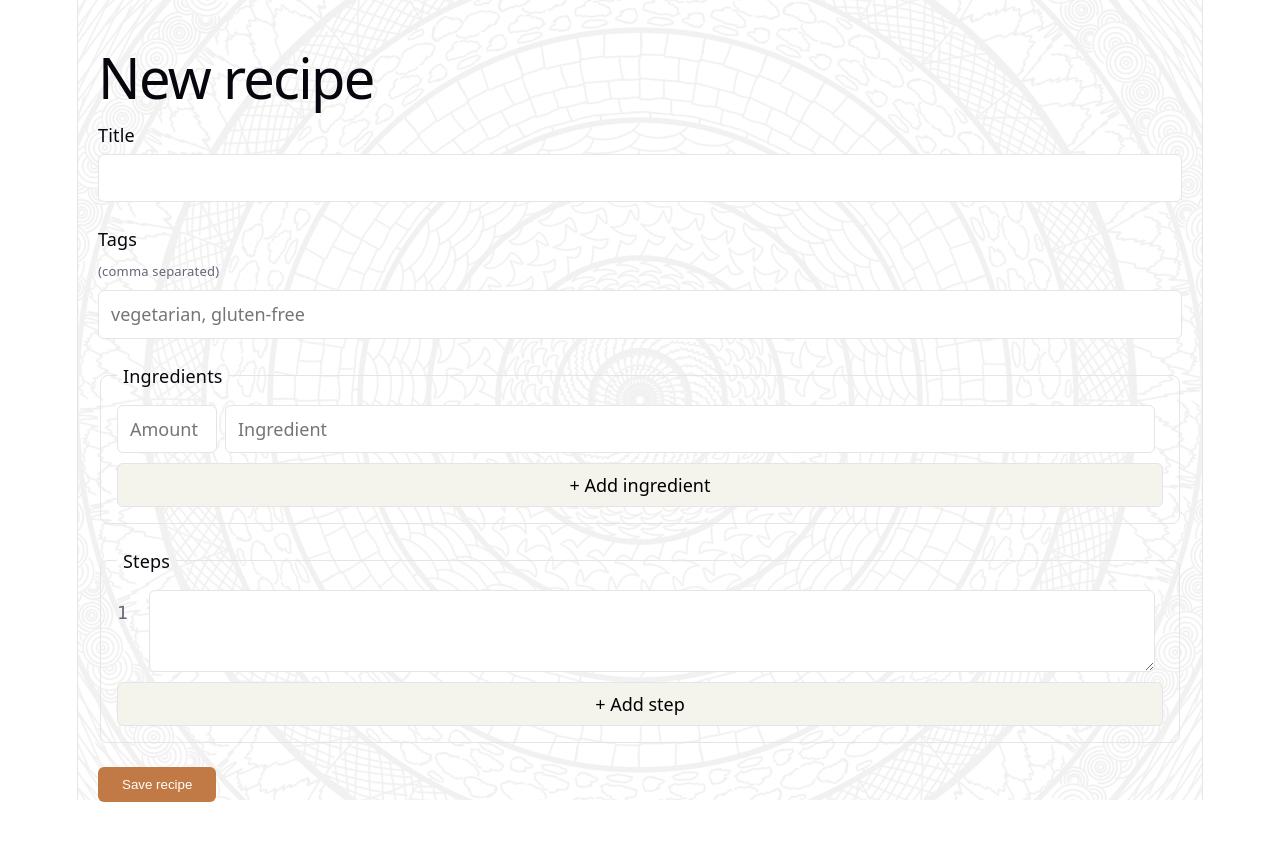
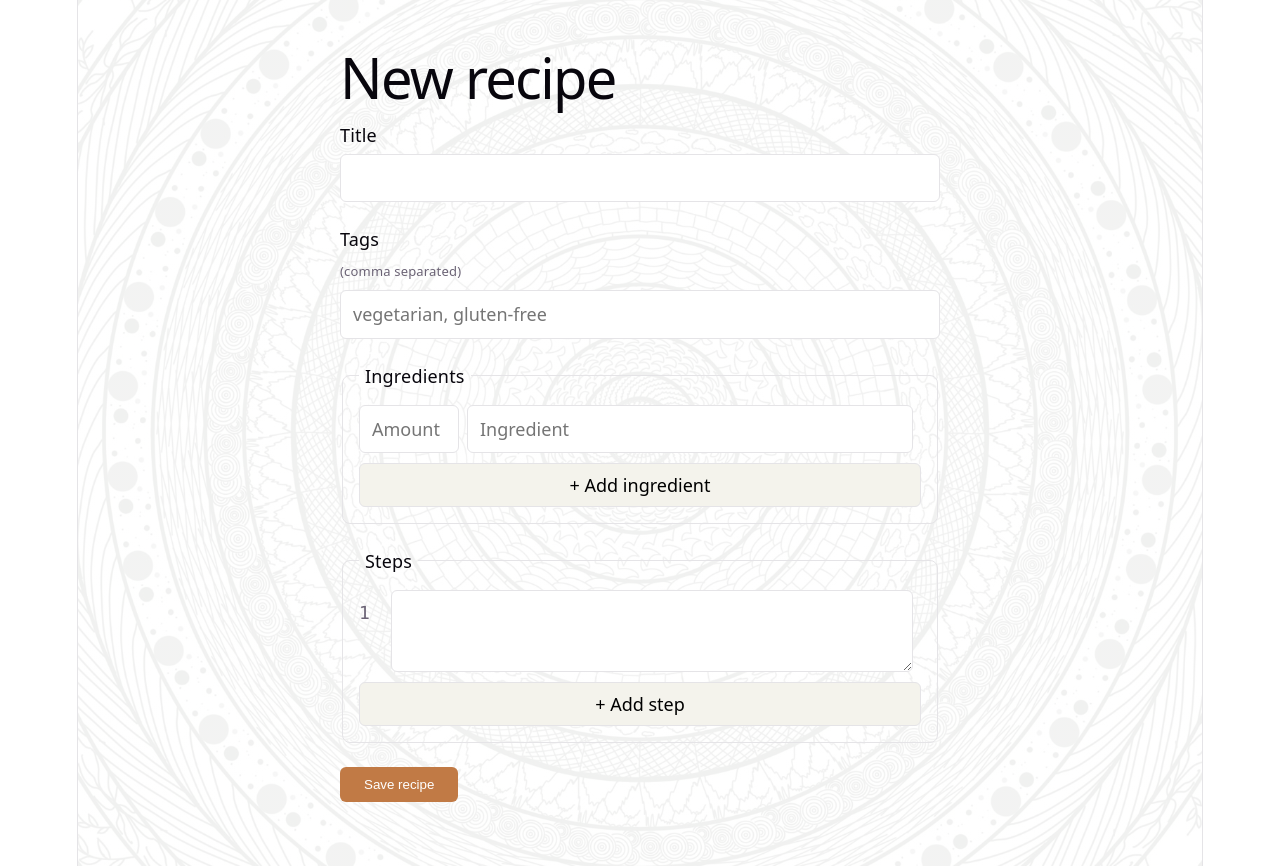
Before and after one commit to xd-dbug/PRO305, a React app in the folder frontend/: page /recipes/new in a window 1280 px wide. Before the commit the page ends 802 px from the top, so only its background shows below. Built offline with nearby package versions, Linux system fonts and the light colour scheme; no server answers; the HTML template or start-up script is replaced by a standard one.

Commit message:
Fixed some errors

```diff
--- a/frontend/src/Browser.css
+++ b/frontend/src/Browser.css
@@ -2,7 +2,6 @@
   flex-grow: 1;
   padding: 32px 20px 48px;
   text-align: left;
-  max-width: 960px;
   margin: 0 auto;
   width: 100%;
   box-sizing: border-box;
--- a/frontend/src/Recipe.css
+++ b/frontend/src/Recipe.css
@@ -1,20 +1,25 @@
 .recipe-page {
-  max-width: 100%;
+  flex-grow: 1;
+  width: 100%;
+  box-sizing: border-box;
+  background-image:
+    linear-gradient(
+      color-mix(in srgb, var(--bg) 88%, transparent),
+      color-mix(in srgb, var(--bg) 88%, transparent)
+    ),
+    url("/RecipeBG.jpeg");
+  background-size: cover;
+  background-position: center;
+  background-repeat: no-repeat;
+}
+
+.recipe-content {
+  max-width: 760px;
   margin: 0 auto;
   padding: 32px 20px 64px;
   text-align: left;
   box-sizing: border-box;
-   background-image:
-    linear-gradient(
-      color-mix(in srgb, var(--bg) 88%, transparent),
-      color-mix(in srgb, var(--bg) 88%, transparent)
-    ),
-   url("/RecipeBG.jpeg");
-  background-size: auto;
-  background-position: center;
-  height: 100vh;
-  width: 100vw;
-  background-repeat: no-repeat;
+  display: block;
 }
 
 .back-link {
--- a/frontend/src/Recipe.jsx
+++ b/frontend/src/Recipe.jsx
@@ -29,20 +29,29 @@ function Recipe() {
   }, [recipeId]);
 
   if (status === "loading") {
-    return <p className="state-message">Loading recipe…</p>;
+    return (
+      <div className="recipe-page">
+        <div className="recipe-content">
+          <p className="state-message">Loading recipe…</p>
+        </div>
+      </div>
+    );
   }
 
   if (status === "error") {
     return (
       <div className="recipe-page">
-        <p className="state-message error">Couldn't load this recipe: {error}</p>
-        <Link to="/recipe">← All recipes</Link>
+        <div className="recipe-content">
+          <p className="state-message error">Couldn't load this recipe: {error}</p>
+          <Link to="/recipe">← All recipes</Link>
+        </div>
       </div>
     );
   }
 
   return (
-    <article className="recipe-page">
+    <div className="recipe-page">
+      <article className="recipe-content">
       <Link to="/recipe" className="back-link">
         ← All recipes
       </Link>
@@ -92,7 +101,8 @@ function Recipe() {
           </ol>
         </section>
       </div>
-    </article>
+      </article>
+    </div>
   );
 }
 
--- a/frontend/src/RecipeCreate.css
+++ b/frontend/src/RecipeCreate.css
@@ -1,43 +1,46 @@
 .recipe-create-page {
-  max-width: 100%;
-  margin: 0 auto;
-  padding: 32px 20px 64px;
-  text-align: left;
+  flex-grow: 1;
+  width: 100%;
   box-sizing: border-box;
   background-image:
     linear-gradient(
       color-mix(in srgb, var(--bg) 88%, transparent),
       color-mix(in srgb, var(--bg) 88%, transparent)
     ),
-   url("/OtherBG.jpeg");
-  background-size: auto;
+    url("/OtherBG.jpeg");
+  background-size: cover;
   background-position: center;
-  height: 100vh;
-  width: 100vw;
   background-repeat: no-repeat;
-
 }
 
-.recipe-create-page form {
+.recipe-create-content {
+  max-width: 640px;
+  margin: 0 auto;
+  padding: 32px 20px 64px;
+  text-align: left;
+  box-sizing: border-box;
+}
+
+.recipe-create-content form {
   display: grid;
   gap: 24px;
   margin-top: 24px;
 }
 
-.recipe-create-page label {
+.recipe-create-content label {
   display: grid;
   gap: 6px;
   font-weight: 500;
   color: var(--text-h);
 }
-.recipe-create-page .hint {
+.recipe-create-content .hint {
   font-weight: 400;
   color: var(--text);
   font-size: 13px;
 }
 
-.recipe-create-page input,
-.recipe-create-page textarea {
+.recipe-create-content input,
+.recipe-create-content textarea {
   font: inherit;
   padding: 10px 12px;
   border: 1px solid var(--border);
@@ -45,19 +48,19 @@
   background: var(--bg);
   color: var(--text-h);
 }
-.recipe-create-page textarea {
+.recipe-create-content textarea {
   min-height: 60px;
   resize: vertical;
 }
 
-.recipe-create-page fieldset {
+.recipe-create-content fieldset {
   border: 1px solid var(--border);
   border-radius: 8px;
   padding: 16px;
   display: grid;
   gap: 10px;
 }
-.recipe-create-page legend {
+.recipe-create-content legend {
   padding: 0 6px;
   font-weight: 500;
   color: var(--text-h);
@@ -83,7 +86,7 @@
 
 .ingredient-row button,
 .step-row button,
-.recipe-create-page fieldset > button {
+.recipe-create-content fieldset > button {
   border: 1px solid var(--border);
   background: var(--code-bg);
   border-radius: 6px;
--- a/frontend/src/RecipeCreate.jsx
+++ b/frontend/src/RecipeCreate.jsx
@@ -72,6 +72,7 @@ function RecipeCreate() {
 
   return (
     <div className="recipe-create-page">
+      <div className="recipe-create-content">
       <h1>New recipe</h1>
       <form onSubmit={handleSubmit}>
         <label>
@@ -141,6 +142,7 @@ function RecipeCreate() {
           {status === "saving" ? "Saving…" : "Save recipe"}
         </button>
       </form>
+      </div>
     </div>
   );
 }
--- a/frontend/src/RecipeList.css
+++ b/frontend/src/RecipeList.css
@@ -1,21 +1,24 @@
 .recipe-list-page {
+  flex-grow: 1;
+  width: 100%;
+  box-sizing: border-box;
+  background-image:
+    linear-gradient(
+      color-mix(in srgb, var(--bg) 88%, transparent),
+      color-mix(in srgb, var(--bg) 88%, transparent)
+    ),
+    url("/RecipeBG.jpeg");
+  background-size: cover;
+  background-position: center;
+  background-repeat: no-repeat;
+}
+
+.recipe-list-content {
   padding: 32px 20px 48px;
   text-align: left;
   max-width: 960px;
   margin: 0 auto;
-  width: 100%;
   box-sizing: border-box;
-   background-image:
-    linear-gradient(
-      color-mix(in srgb, var(--bg) 88%, transparent),
-      color-mix(in srgb, var(--bg) 88%, transparent)
-    ),
-   url("/OtherBG.jpeg");
-  background-size: auto;
-  background-position: center;
-  height: 100vh;
-  width: 100vw;
-  background-repeat: no-repeat;
 }
 
 .recipe-list-header {
--- a/frontend/src/RecipeList.jsx
+++ b/frontend/src/RecipeList.jsx
@@ -52,6 +52,7 @@ function RecipeList() {
 
   return (
     <div className="recipe-list-page">
+      <div className="recipe-list-content">
       <header className="recipe-list-header">
         <h1>Recipes</h1>
         <Link to="/recipes/new" className="new-recipe-btn">
@@ -127,6 +128,7 @@ function RecipeList() {
           </nav>
         </>
       )}
+      </div>
     </div>
   );
 }
```
